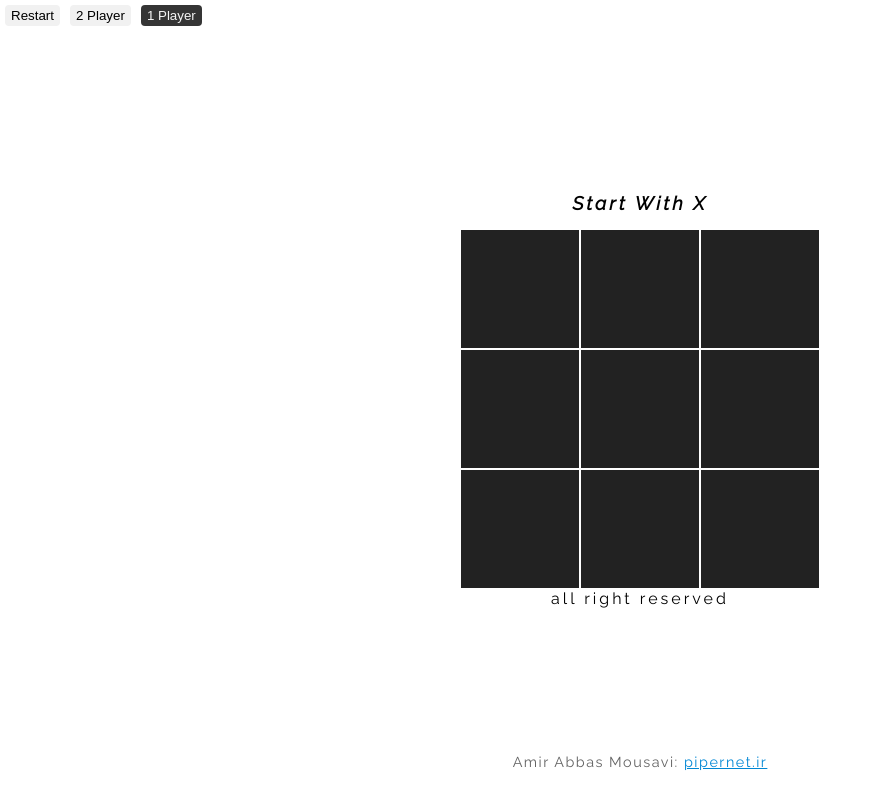
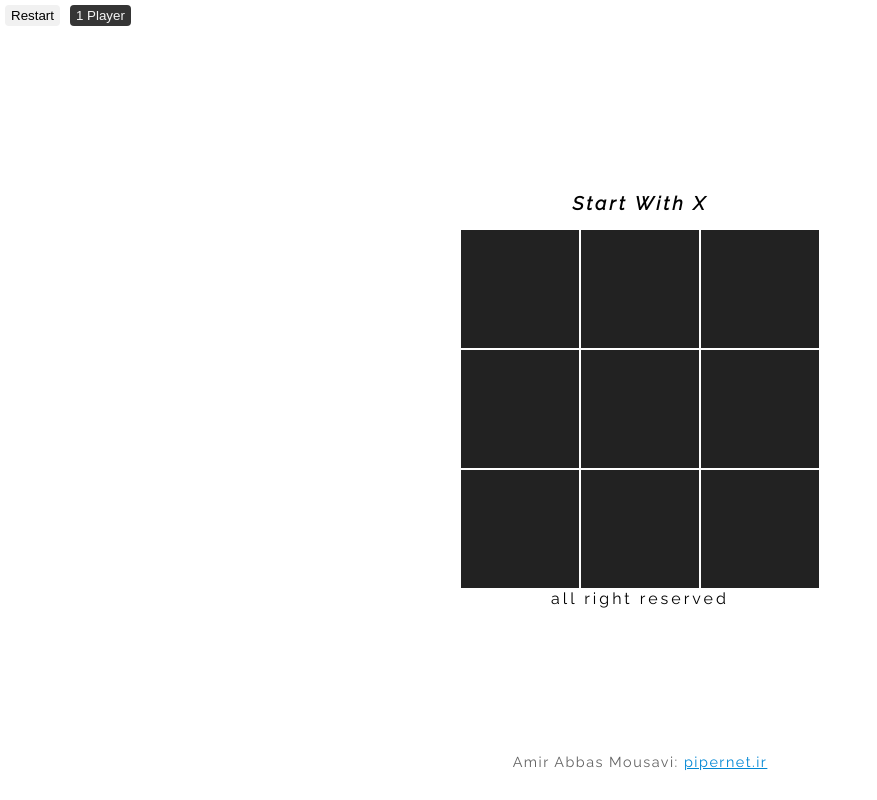
Before and after one commit to Amir-A-M/TicTacToeGame, a plain HTML site: page index.html in a window 1280 px wide. Shown: the whole page, without its empty margins (0-877 px from the left). Drawn offline with Linux system fonts and the light colour scheme.

Commit message:
some change

```diff
--- a/index.html
+++ b/index.html
@@ -12,7 +12,6 @@
 
     <div class="panel">
         <button id="game:restart">Restart</button>
-        <button id="gameMode:2p">2 Player</button>
         <button id="gameMode:1p" class="active">1 Player</button>
 
         <div class="info">
```
